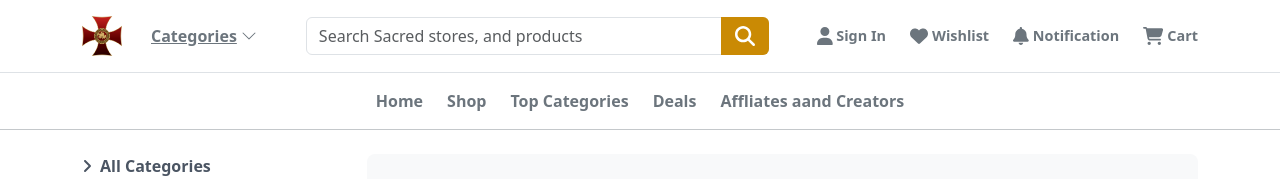
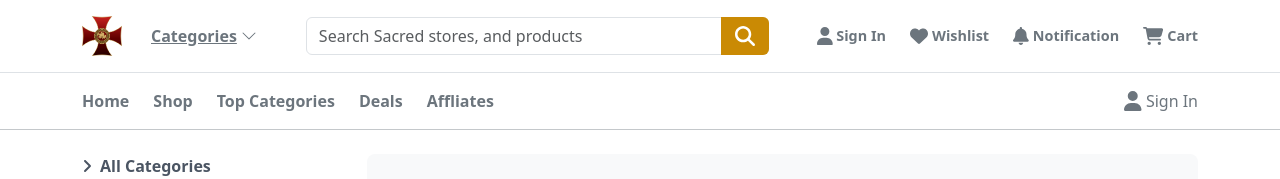
Before and after one commit to MaguguEl/such_store, a React (Create React App) app: page / in a window 1280 px wide. Shown: the top 179 px of the page. Built offline with nearby package versions, Linux system fonts and the light colour scheme.

Commit message:
easy does it.

```diff
--- a/src/components/layout/MainNavigation.js
+++ b/src/components/layout/MainNavigation.js
@@ -1,16 +1,24 @@
 import React from 'react';
 import { Link } from 'react-router-dom';
+import { FontAwesomeIcon } from '@fortawesome/react-fontawesome';
 
 const MainNavigation = () => {
   return (
     <nav className="border-bottom border-secondary-subtle">
-      <div className="container-xl d-flex justify-content-center align-items-center py-3">
-        <div className="nav gap-4 fw-semibold text-secondary">
-          <Link to="/" className="text-decoration-none text-secondary">Home</Link>
-          <Link to="/shop" className="text-decoration-none text-secondary">Shop</Link>
-          <Link to="/categories" className="text-decoration-none text-secondary">Top Categories</Link>
-          <Link to="/deals" className="text-decoration-none text-secondary">Deals</Link>
-          <Link to="/affliations" className="text-decoration-none text-secondary">Affliates aand Creators</Link>
+      <div className="container-xl d-flex justify-content-between align-items-center py-3">
+        <div className="d-flex align-items-center gap-4">
+          <div className="nav nav-bottom justify-content-start gap-4 fw-semibold text-secondary">
+            <Link to="/" className="text-decoration-none text-secondary">Home</Link>
+            <Link to="/shop" className="text-decoration-none text-secondary">Shop</Link>
+            <Link to="/categories" className="text-decoration-none text-secondary">Top Categories</Link>
+            <Link to="/deals" className="text-decoration-none text-secondary">Deals</Link>
+            <Link to="/affliations" className="text-decoration-none text-secondary">Affliates</Link>
+          </div>
+        </div>
+        <div className="d-flex gap-3 text-secondary">
+          <Link to="#" className="d-flex align-items-center gap-1 text-decoration-none text-secondary">
+              <FontAwesomeIcon icon="user" size="lg" /> Sign In
+          </Link>
         </div>
       </div>
     </nav>
```
